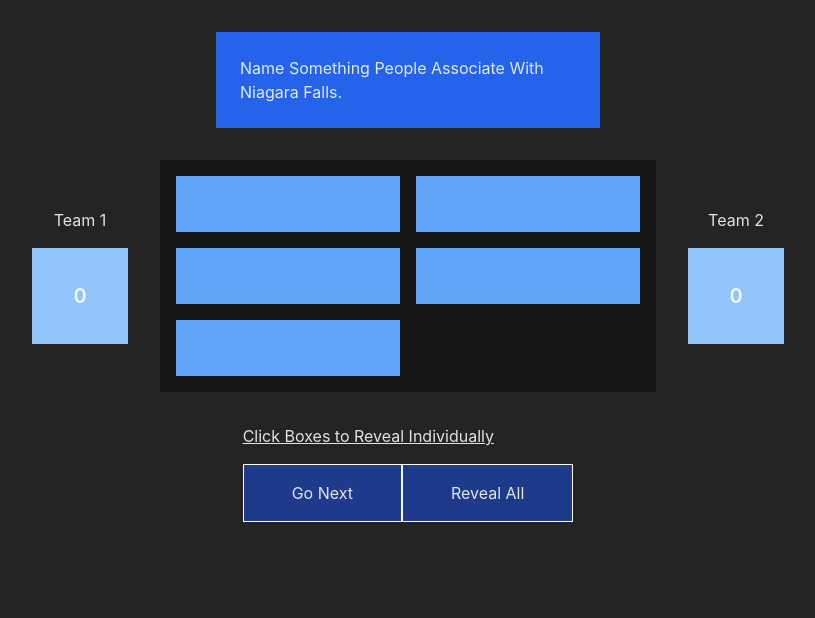
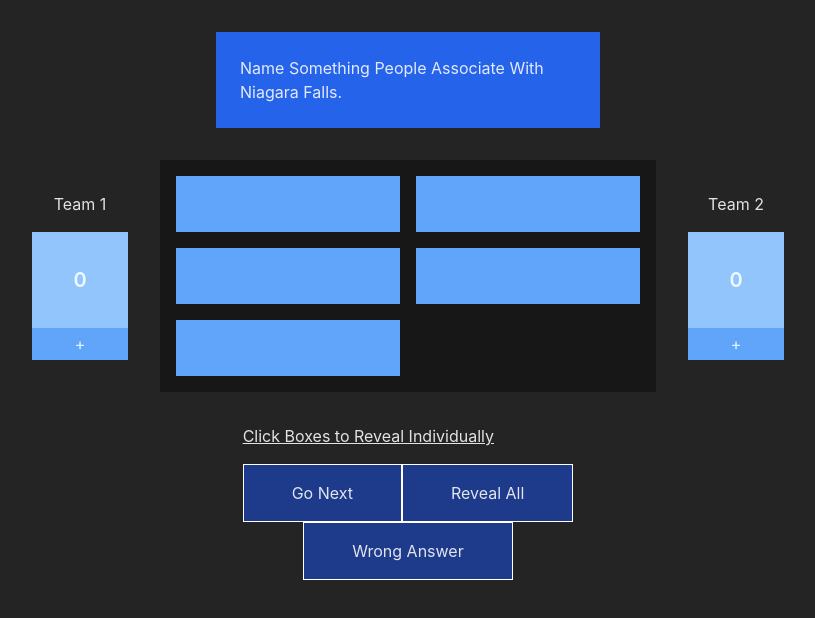
Before and after one commit to underwoodbrady/LibCo-Feud, a React (Vite) app: page / in a window 1280 px wide. Shown: the top 618 px of the page, without its empty margins (232-1047 px from the left). Built offline with nearby package versions, Linux system fonts and the light colour scheme.

Commit message:
update team scores, wrong answer icon, and improved types

```diff
--- /dev/null
+++ b/src/assets/icons.ts
@@ -0,0 +1,5 @@
+import wrong from './wrong.svg';
+
+export default {
+    wrong:wrong,
+};
--- a/src/components/Button.tsx
+++ b/src/components/Button.tsx
@@ -1,6 +1,6 @@
 type ButtonProps = {
     label: string;
-    onclick: any;
+    onclick: ()=>void;
 };
 
 let Button = ({ label, onclick }: ButtonProps) => {
--- a/src/components/TeamBox.tsx
+++ b/src/components/TeamBox.tsx
@@ -1,15 +1,17 @@
 type TeamBoxProps = {
     name: string;
     points: number;
+    onclick?: ()=>void;
 };
 
-let TeamBox = ({ name, points }: TeamBoxProps) => {
+let TeamBox = ({ name, points, onclick }: TeamBoxProps) => {
     return (
         <div className="flex items-center flex-col">
             <h2 className="mb-4">{name}</h2>
             <div className="w-24 h-24 bg-blue-300 flex justify-center items-center">
                 <p className="font-semibold text-xl">{points}</p>
             </div>
+            <button className="bg-blue-400 h-8 w-full" onClick={onclick}>+</button>
         </div>
     );
 };
--- a/src/data/getDataset.ts
+++ b/src/data/getDataset.ts
@@ -19,7 +19,7 @@ export const createFullArr = async () => {
                 for (let e = 0, i = commaSeparated.length; e < i; e += 2) {
 
                     let answer: AnswerType = {
-                        text: commaSeparated[e],
+                        answer: commaSeparated[e],
                         value: Number(commaSeparated[e + 1]),
                     };
 
--- a/src/scenes/Game.tsx
+++ b/src/scenes/Game.tsx
@@ -5,13 +5,19 @@ import Button from "../components/Button";
 import { useEffect, useState } from "react";
 import { createFullArr } from "../data/getDataset";
 import { AnswerType, QuestionList } from "../types/GameTypes";
-
+import Icon from "../assets/icons"
 
 let Game = () => {
     let [dataList, setDataList] = useState<QuestionList[]>([]);
     let [question, setQuestion] = useState<string>("");
     let [answers, setAnswers] = useState<AnswerType[]>([]);
     let [revealAll, setRevealAll] = useState<boolean>(false);
+    let [showWrong, setShowWrong] = useState<boolean>(false);
+
+    let[teamScores, setTeamScores] = useState({
+        team1: 0,
+        team2: 0,
+    })
 
     useEffect(() => {
         createFullArr().then((fullArr: any) => {
@@ -33,24 +39,39 @@ let Game = () => {
         setRevealAll(true);
     };
 
+    let updateTeamScore = (team: number, score: number) => {
+        if(team===1)
+            setTeamScores({...teamScores, team1: teamScores.team1 + score})
+        if(team===2)
+            setTeamScores({...teamScores, team2: teamScores.team2 + score})
+    }
+
+    let wrongAnswer = () => {
+        setShowWrong(true);
+        setTimeout(()=>{
+            setShowWrong(false);
+        },500);
+    }
+
     return (
         <main className="flex justify-center flex-col items-center m-8">
             <div className="mb-8">
                 <QuestionDisplay question={question} />
             </div>
             <div className="flex justify-between items-center mb-8">
-                <TeamBox name="Team 1" points={0} />
-                <div className="grid grid-cols-2 bg-neutral-900 p-4 gap-4 mx-8">
+                <TeamBox name="Team 1" points={teamScores.team1} onclick={()=>updateTeamScore(1, 1)} />
+                <div className="relative grid grid-cols-2 bg-neutral-900 p-4 gap-4 mx-8">
                     {answers.map((val, ind) => (
                         <Answer
-                            text={val.text}
+                            text={val.answer}
                             value={val.value}
                             index={ind + 1}
                             revealed={revealAll}
                         />
                     ))}
+                    {showWrong && <img src={Icon.wrong} className="w-28 absolute left-1/2 -translate-x-1/2 top-1/2 -translate-y-1/2"/>}
                 </div>
-                <TeamBox name="Team 2" points={0} />
+                <TeamBox name="Team 2" points={teamScores.team2} onclick={()=>updateTeamScore(2, 1)} />
             </div>
             <div className="space-y-2">
                 <p className="underline mb-2">
@@ -59,6 +80,7 @@ let Game = () => {
                 <Button label="Go Next" onclick={newQuestion} />
                 <Button label="Reveal All" onclick={revealAllAnswers} />
             </div>
+            <Button label="Wrong Answer" onclick={wrongAnswer} />
         </main>
     );
 };
--- a/src/types/GameTypes.ts
+++ b/src/types/GameTypes.ts
@@ -1,5 +1,5 @@
 export type AnswerType = {
-    text: string;
+    answer: string;
     value: number;
 };
 
```
Also changed, not shown: src/assets/wrong.svg (added).
